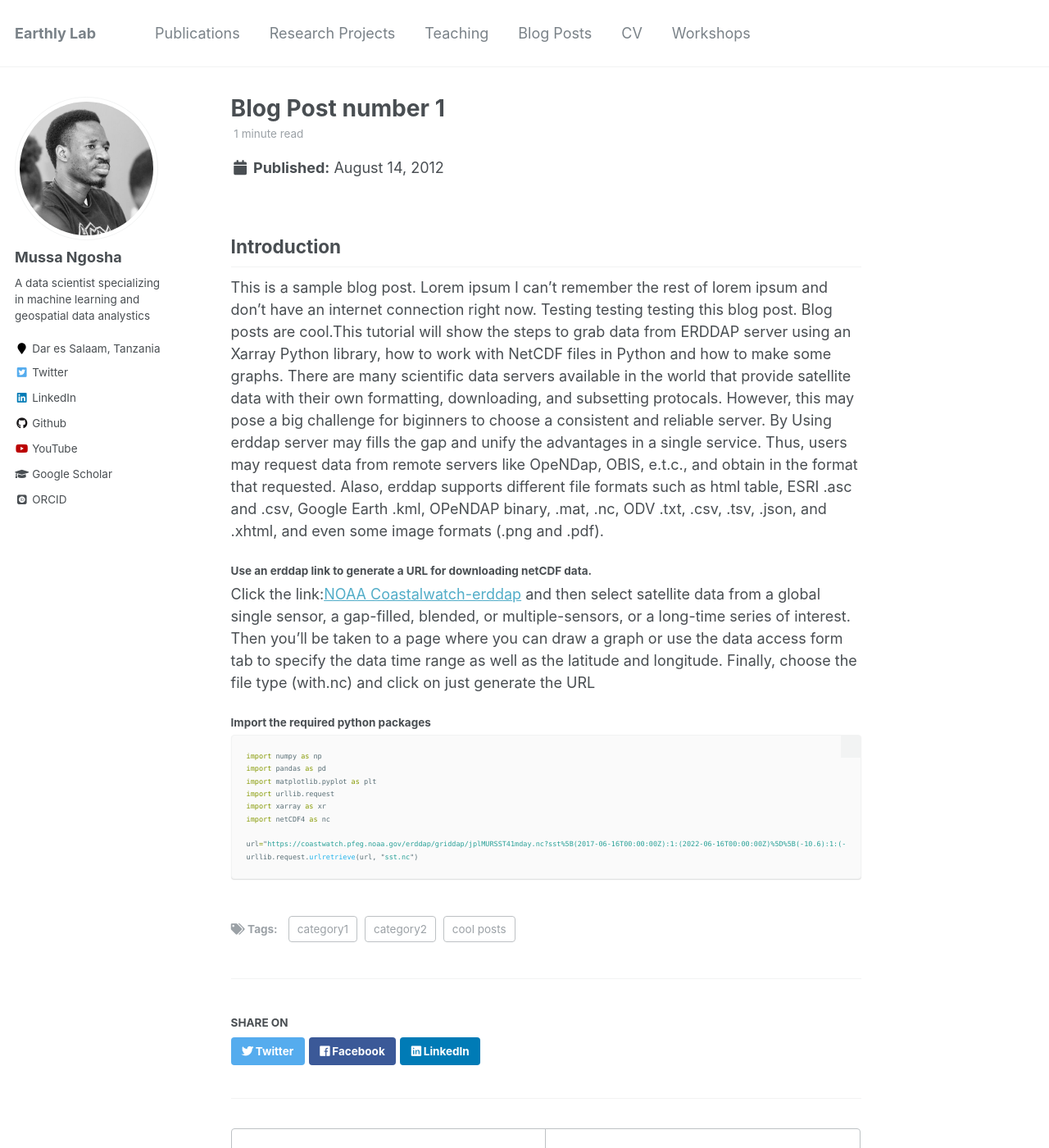
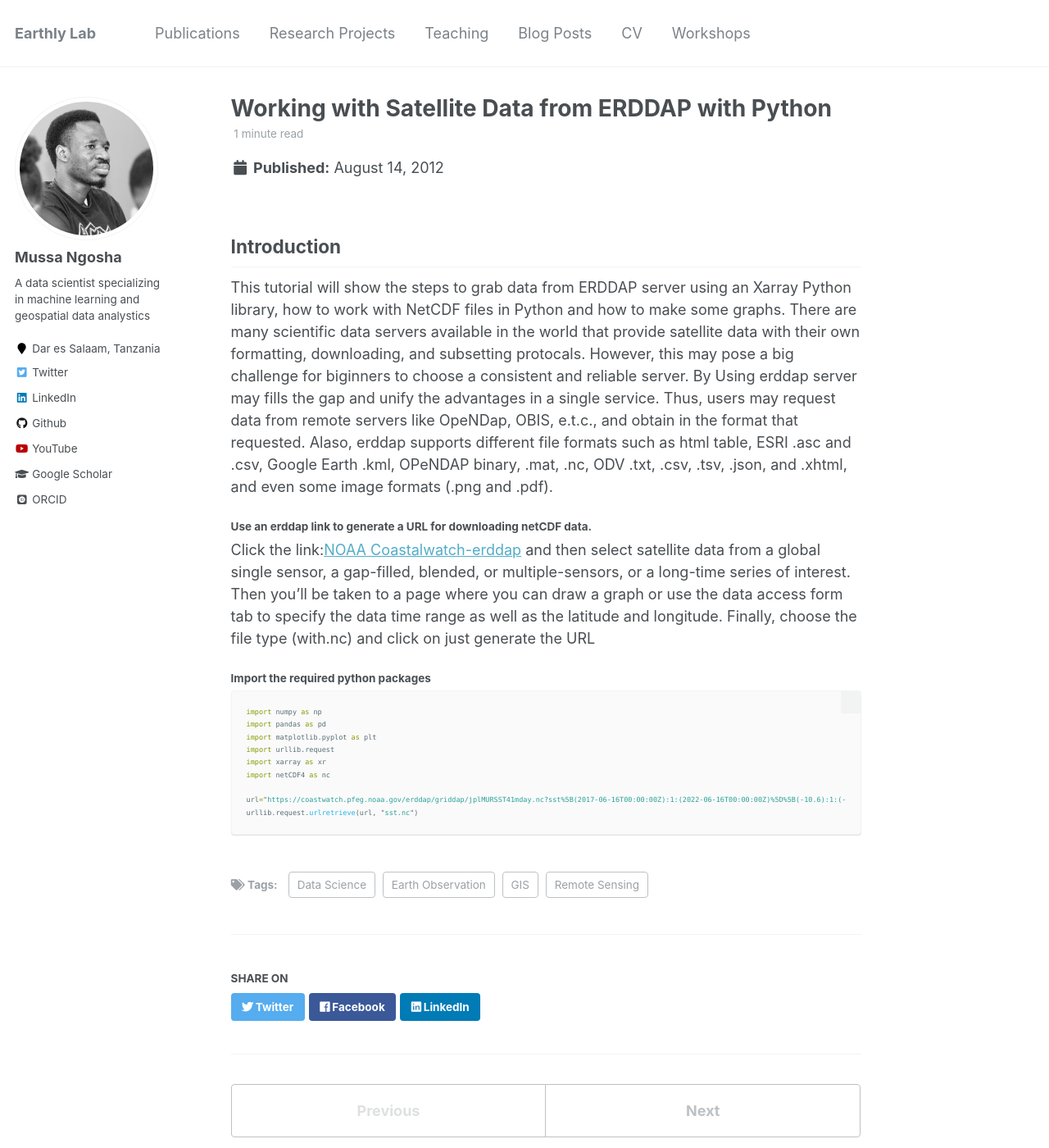
Before and after one commit to NgoshaJr/ngoshajr.github.io, a Jekyll site: the page built from _posts/2012-08-14-blog-post-1.md, in a window 1280 px wide and 1400 px high. Shown: the whole window at 82% size. Built offline with Jekyll 4.4.1, drawn with Linux system fonts in a browser that asks for light colours; some web fonts are replaced.

Commit message:
Update 2012-08-14-blog-post-1.md

```diff
--- a/_posts/2012-08-14-blog-post-1.md
+++ b/_posts/2012-08-14-blog-post-1.md
@@ -1,14 +1,15 @@
 ---
-title: 'Blog Post number 1'
+title: 'Working with Satellite Data from ERDDAP with Python'
 date: 2012-08-14
 permalink: /posts/2012/08/blog-post-1/
 tags:
-  - cool posts
-  - category1
-  - category2
+  - Data Science
+  - Earth Observation
+  - Remote Sensing
+  - GIS
 ---
 ## Introduction
-This is a sample blog post. Lorem ipsum I can't remember the rest of lorem ipsum and don't have an internet connection right now. Testing testing testing this blog post. Blog posts are cool.This tutorial will show the steps to grab data from ERDDAP server using an Xarray Python library, how to work with NetCDF files in Python and how to make some graphs. There are many scientific data servers available in the world that provide satellite data with their own formatting, downloading, and subsetting protocals. However, this may pose a big challenge for biginners to choose a consistent and reliable server. By Using erddap server may fills the gap and unify the advantages in a single service. Thus, users may request data from remote servers like OpeNDap, OBIS, e.t.c., and obtain in the format that requested. Alaso, erddap supports different file formats such as html table, ESRI .asc and .csv, Google Earth .kml, OPeNDAP binary, .mat, .nc, ODV .txt, .csv, .tsv, .json, and .xhtml, and even some image formats (.png and .pdf).
+This tutorial will show the steps to grab data from ERDDAP server using an Xarray Python library, how to work with NetCDF files in Python and how to make some graphs. There are many scientific data servers available in the world that provide satellite data with their own formatting, downloading, and subsetting protocals. However, this may pose a big challenge for biginners to choose a consistent and reliable server. By Using erddap server may fills the gap and unify the advantages in a single service. Thus, users may request data from remote servers like OpeNDap, OBIS, e.t.c., and obtain in the format that requested. Alaso, erddap supports different file formats such as html table, ESRI .asc and .csv, Google Earth .kml, OPeNDAP binary, .mat, .nc, ODV .txt, .csv, .tsv, .json, and .xhtml, and even some image formats (.png and .pdf).
 
 #### Use an erddap link to generate a URL for downloading netCDF data.
 Click the link:[NOAA Coastalwatch-erddap](https://coastwatch.pfeg.noaa.gov/data.html) and then select satellite data from a global single sensor, a gap-filled, blended, or multiple-sensors, or a long-time series of interest. Then you'll be taken to a page where you can draw a graph or use the data access form tab to specify the data time range as well as the latitude and longitude. Finally, choose the file type (with.nc) and click on just generate the URL
```
